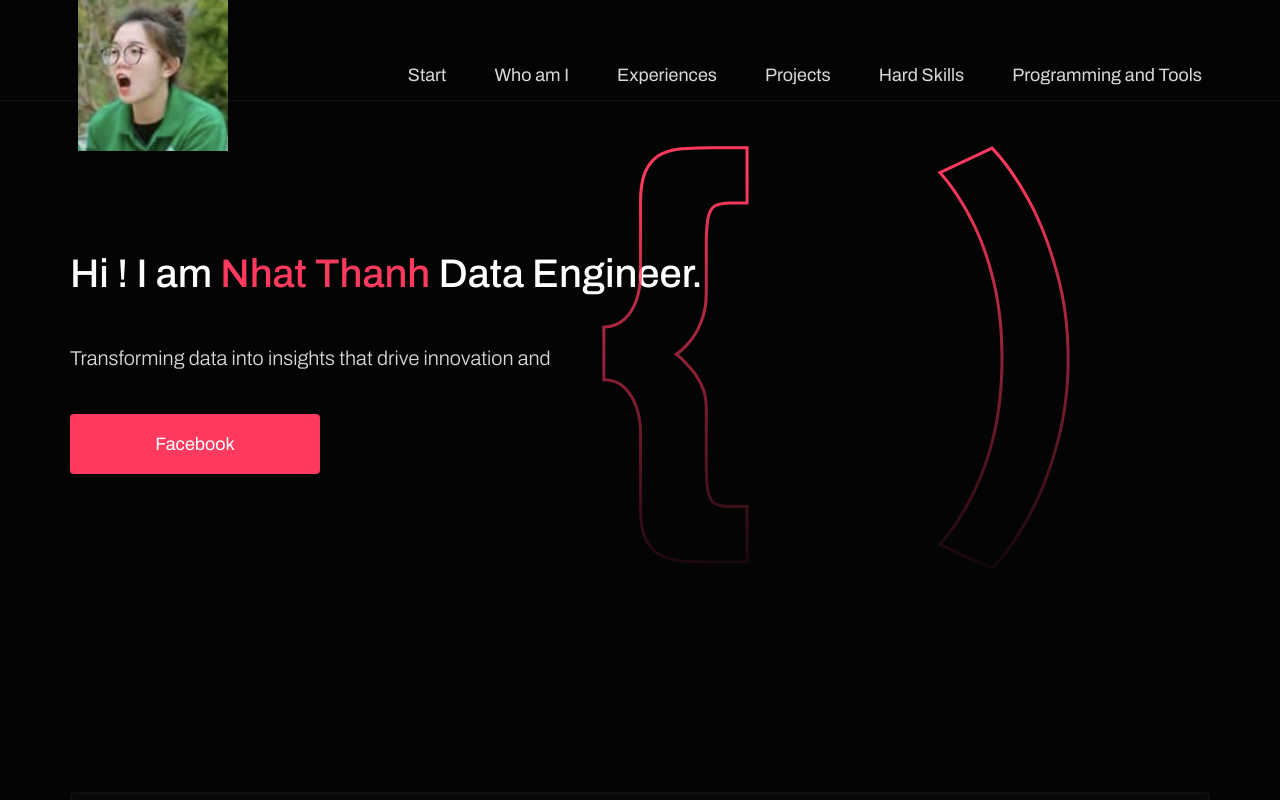
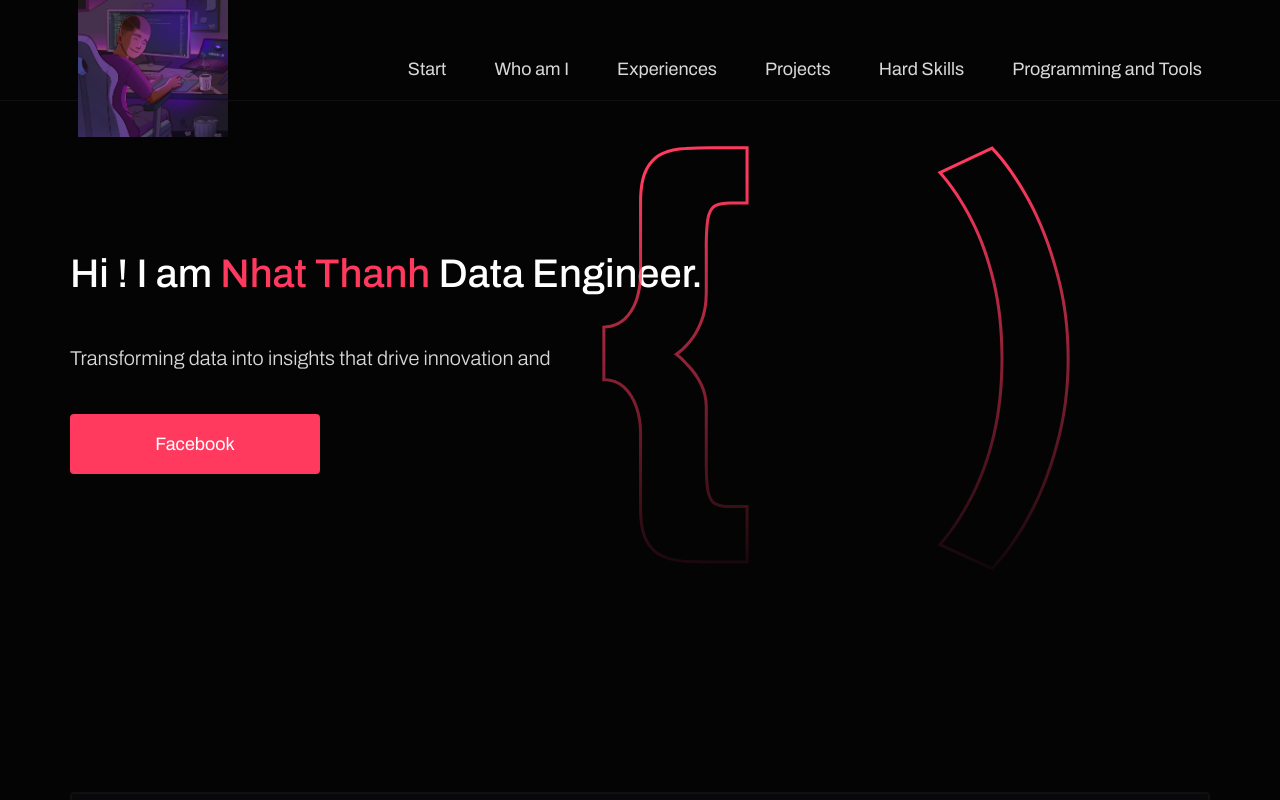
Before and after one commit to ThanhBuiKhacNhat/Portfolio, a plain HTML site: page index.html in a window 1280 px wide. Shown: the top 800 px of the page. Drawn offline with nearby package versions, Linux system fonts and the light colour scheme.

Commit message:
update image

```diff
--- a/index.html
+++ b/index.html
@@ -38,7 +38,7 @@
       <div class="grid-layout">
         <nav>
           <img
-            src="assets/image/hehe1.jpg"
+            src="assets/image/foto-iuricode.jpg"
             alt="iuricode"
             width="150px"
             height="25px"
```
Also changed, not shown: assets/image/hehe.jpg (deleted), assets/image/hehe1.jpg (deleted).
